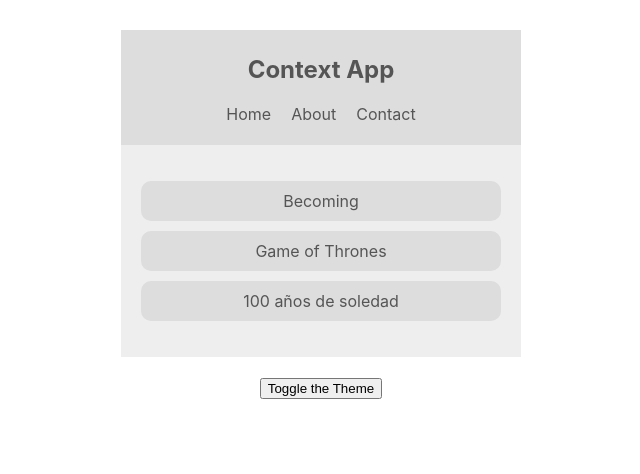
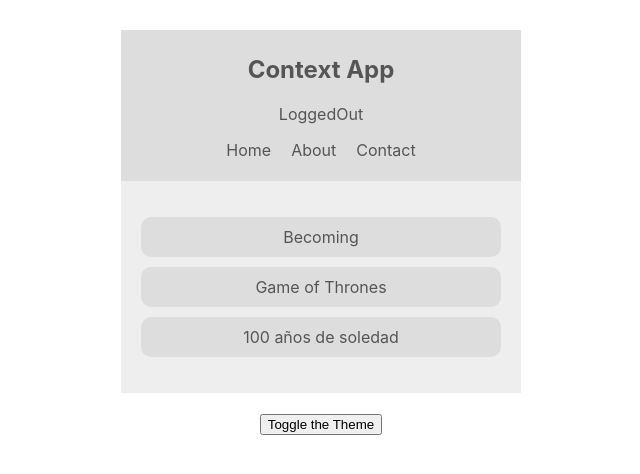
Before and after one commit to jjadeseravla/React-Context-Hooks, a React (Create React App) app in the folder context-app/: page / in a window 1280 px wide. Shown: the top 474 px of the page, without its empty margins (319-959 px from the left). Built offline with nearby package versions, Linux system fonts and the light colour scheme.

Commit message:
toggle login and logout

```diff
--- a/context-app/src/components/Navbar.js
+++ b/context-app/src/components/Navbar.js
@@ -1,16 +1,22 @@
 import React, { Component } from 'react';
 import { ThemeContext } from '../contexts/ThemeContext';
+import { AuthContext } from '../contexts/AuthContext';
 
 class Navbar extends Component {
   static contextType = ThemeContext
   render() {
     return (
-      <ThemeContext.Consumer>{(context) => {
-        const { isLightTheme, light, dark } = context;
+      <AuthContext.Consumer>{(authContext) => (
+        <ThemeContext.Consumer>{(themeContext) => {
+          const { isAuthenticated, toggleAuth } = authContext;
+          const { isLightTheme, light, dark } = themeContext;
           const theme = isLightTheme ? light : dark;
           return (
             <nav style={{ background: theme.ui, color: theme.syntax }}>
               <h1>Context App</h1>
+              <div onClick={toggleAuth}>
+                { isAuthenticated ? 'Logged In' : 'LoggedOut'}
+              </div>
               <ul>
                 <li>Home</li>
                 <li>About</li>
@@ -19,6 +25,8 @@
             </nav>
           )
         }}</ThemeContext.Consumer>
+      )}
+      </AuthContext.Consumer>
     );
   }
 }
```
Lines whose indentation alone changed are shown as unchanged.
